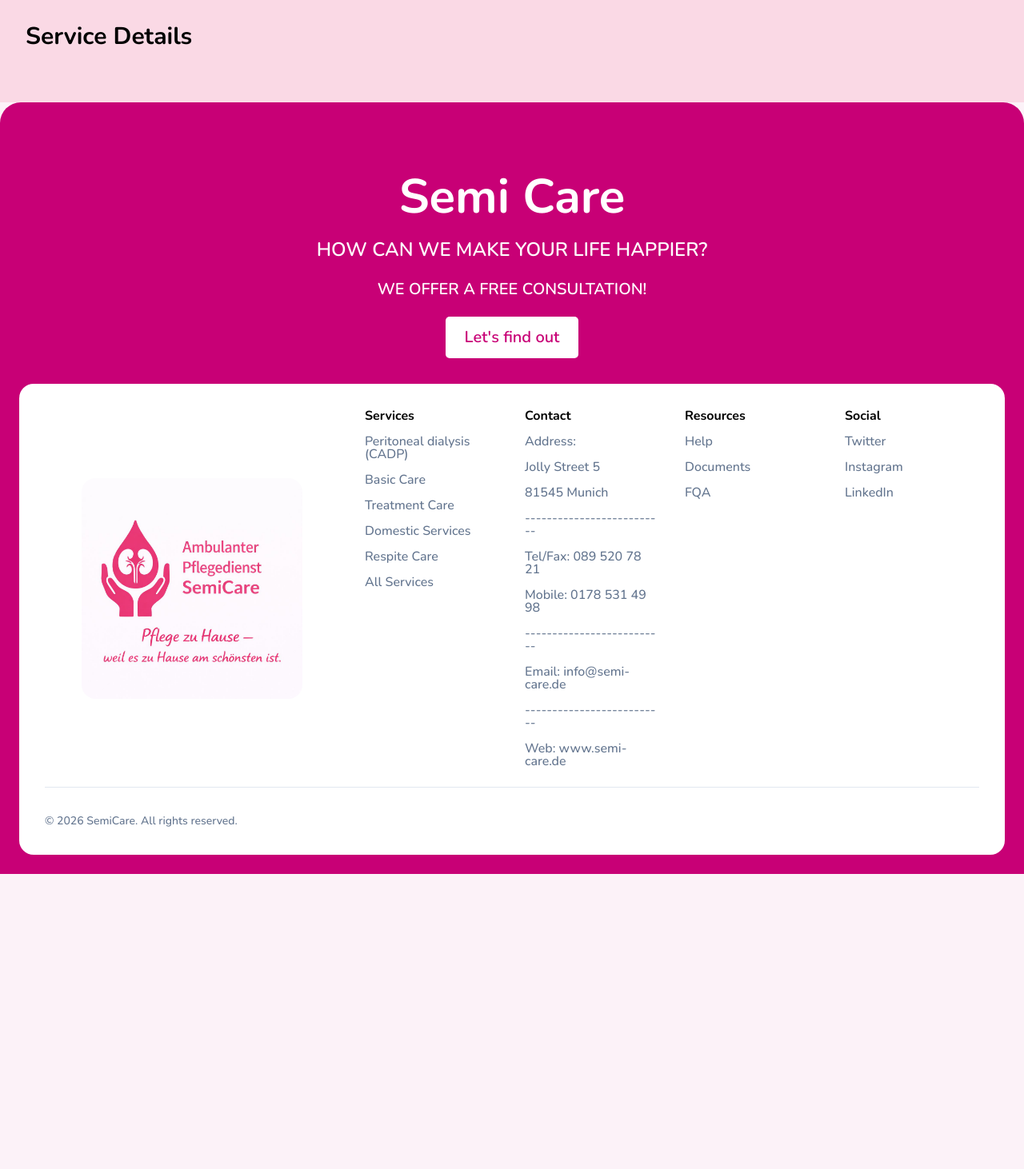
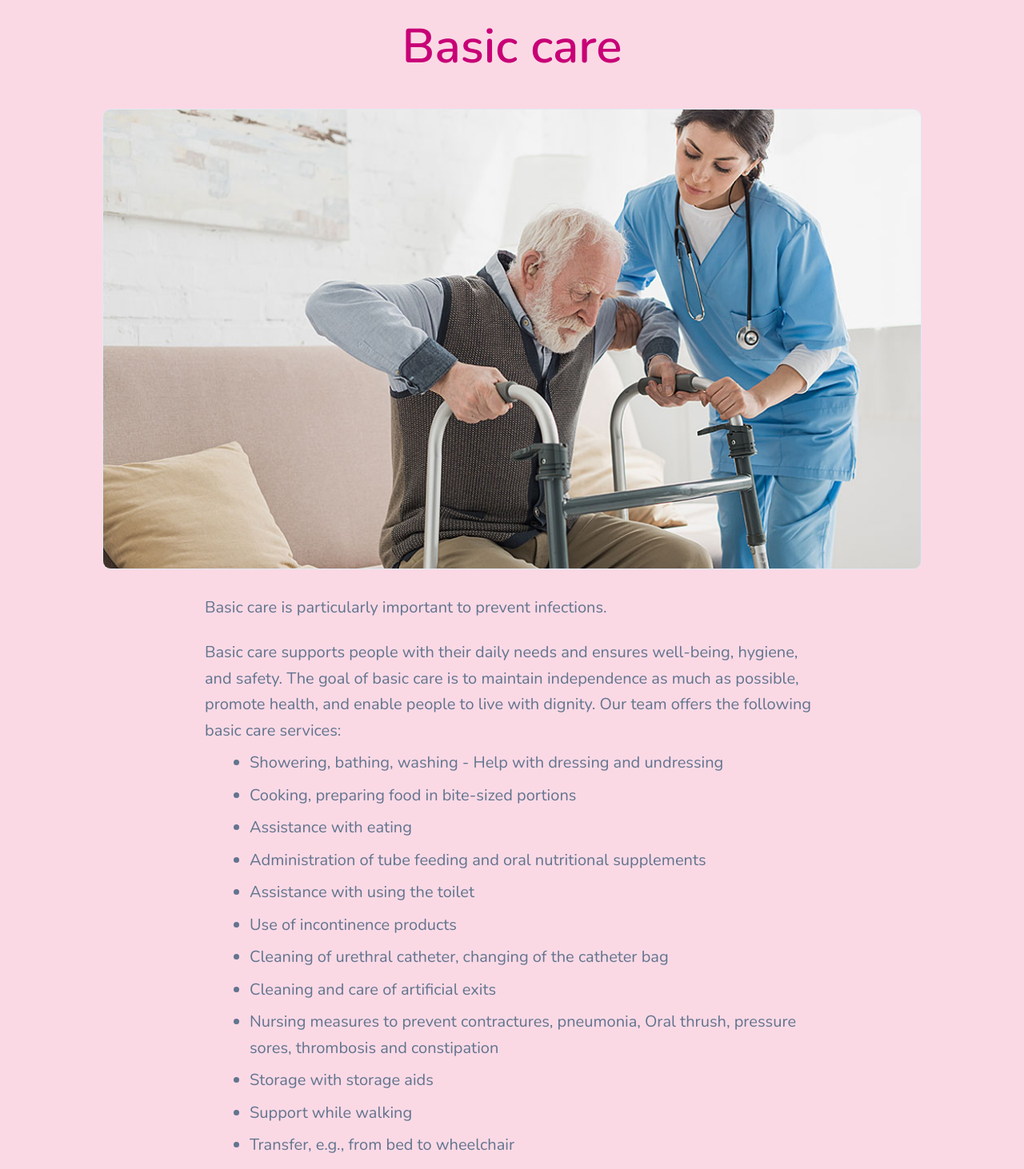
Before and after one commit to sinissto/semi-care-app, a React (Vite) app: page /services/basic-care in a window 1280 px wide. Shown: the part 100-1562 px from the top of the page at 80% size. Before the commit the page ends 1193 px from the top, so only its background shows below. Built offline with nearby package versions, Linux system fonts and the light colour scheme.

Commit message:
Service Details Page - ready for presentation

```diff
--- a/package.json
+++ b/package.json
@@ -11,6 +11,7 @@
   },
   "dependencies": {
     "@radix-ui/react-accordion": "^1.2.12",
+    "@radix-ui/react-avatar": "^1.1.11",
     "@radix-ui/react-context-menu": "^2.2.16",
     "@radix-ui/react-dialog": "^1.1.15",
     "@radix-ui/react-navigation-menu": "^1.2.14",
@@ -18,6 +19,7 @@
     "@radix-ui/react-tabs": "^1.1.13",
     "class-variance-authority": "^0.7.1",
     "clsx": "^2.1.1",
+    "date-fns": "^4.1.0",
     "lucide-react": "^0.563.0",
     "radix-ui": "^1.4.3",
     "react": "^19.2.0",
--- a/src/App.jsx
+++ b/src/App.jsx
@@ -4,7 +4,8 @@
 import ServicesPage from "./pages/ServicesPage";
 import AboutUsPage from "@/pages/AboutUsPage";
 import ContactPage from "./pages/ContactPage";
-import ServiceDetails from "@/pages/ServiceDetails";
+import { ServiceDetailsPage } from "@/pages/ServiceDetailsPage";
+// import ServiceDetailsPage from "@/pages/ServiceDetailsPage";
 
 function App() {
   return (
@@ -12,7 +13,8 @@
       <Route element={<MainLayout />}>
         <Route path="/" element={<HomePage />} />
         <Route path="/services" element={<ServicesPage />}></Route>
-        <Route path="services/:serviceName" element={<ServiceDetails />} />
+        {/*<Route path="services/:serviceName" element={<ServiceDetailsPage />} />*/}
+        <Route path="services/:serviceName" element={<ServiceDetailsPage />} />
         <Route path="/services" element={<ServicesPage />} />
         <Route path="/about-us" element={<AboutUsPage />} />
         <Route path="/contact" element={<ContactPage />} />
--- /dev/null
+++ b/src/components/ui/alert.jsx
@@ -0,0 +1,63 @@
+import * as React from "react"
+import { cva } from "class-variance-authority";
+
+import { cn } from "@/lib/utils"
+
+const alertVariants = cva(
+  "relative w-full rounded-lg border px-4 py-3 text-sm grid has-[>svg]:grid-cols-[calc(var(--spacing)*4)_1fr] grid-cols-[0_1fr] has-[>svg]:gap-x-3 gap-y-0.5 items-start [&>svg]:size-4 [&>svg]:translate-y-0.5 [&>svg]:text-current",
+  {
+    variants: {
+      variant: {
+        default: "bg-card text-card-foreground",
+        destructive:
+          "text-destructive bg-card [&>svg]:text-current *:data-[slot=alert-description]:text-destructive/90",
+      },
+    },
+    defaultVariants: {
+      variant: "default",
+    },
+  }
+)
+
+function Alert({
+  className,
+  variant,
+  ...props
+}) {
+  return (
+    <div
+      data-slot="alert"
+      role="alert"
+      className={cn(alertVariants({ variant }), className)}
+      {...props} />
+  );
+}
+
+function AlertTitle({
+  className,
+  ...props
+}) {
+  return (
+    <div
+      data-slot="alert-title"
+      className={cn("col-start-2 line-clamp-1 min-h-4 font-medium tracking-tight", className)}
+      {...props} />
+  );
+}
+
+function AlertDescription({
+  className,
+  ...props
+}) {
+  return (
+    <div
+      data-slot="alert-description"
+      className={cn(
+        "text-muted-foreground col-start-2 grid justify-items-start gap-1 text-sm [&_p]:leading-relaxed",
+        className
+      )}
+      {...props} />
+  );
+}
+
+export { Alert, AlertTitle, AlertDescription }
--- /dev/null
+++ b/src/components/ui/avatar.jsx
@@ -0,0 +1,45 @@
+import * as React from "react"
+import * as AvatarPrimitive from "@radix-ui/react-avatar"
+
+import { cn } from "@/lib/utils"
+
+function Avatar({
+  className,
+  ...props
+}) {
+  return (
+    <AvatarPrimitive.Root
+      data-slot="avatar"
+      className={cn("relative flex size-8 shrink-0 overflow-hidden rounded-full", className)}
+      {...props} />
+  );
+}
+
+function AvatarImage({
+  className,
+  ...props
+}) {
+  return (
+    <AvatarPrimitive.Image
+      data-slot="avatar-image"
+      className={cn("aspect-square size-full", className)}
+      {...props} />
+  );
+}
+
+function AvatarFallback({
+  className,
+  ...props
+}) {
+  return (
+    <AvatarPrimitive.Fallback
+      data-slot="avatar-fallback"
+      className={cn(
+        "bg-muted flex size-full items-center justify-center rounded-full",
+        className
+      )}
+      {...props} />
+  );
+}
+
+export { Avatar, AvatarImage, AvatarFallback }
--- a/src/pages/ServiceDetails.jsx
+++ /dev/null
@@ -1,24 +0,0 @@
-import Section from "@/layout/Section";
-import { useParams } from "react-router";
-import { useAppContext } from "@/hooks/useAppContext";
-
-const ServiceDetails = () => {
-  const { services } = useAppContext().services;
-  const params = useParams();
-  console.log("Service Name:", params.serviceName);
-  console.log("Available Services:", services);
-
-  const service = services.find(
-    (service) => service.slug.toLowerCase() === params.serviceName.toLowerCase()
-  );
-
-  console.log("Matched Service:", service.title);
-
-  return (
-    <Section>
-      <h1 className={"text-3xl font-bold mb-4"}>Service Details</h1>
-    </Section>
-  );
-};
-
-export default ServiceDetails;
--- /dev/null
+++ b/src/pages/ServiceDetailsPage.jsx
@@ -0,0 +1,64 @@
+import Section from "@/layout/Section";
+import { useAppContext } from "@/hooks/useAppContext";
+import { useParams } from "react-router";
+
+const ServiceDetailsPage = () => {
+  const { services } = useAppContext().services;
+  const params = useParams();
+
+  const service = services.find(
+    (service) => service.slug.toLowerCase() === params.serviceName.toLowerCase()
+  );
+
+  const { title, images, description, serviceList } = service;
+  return (
+    <Section>
+      <div className="mx-auto flex max-w-5xl flex-col items-center gap-4 text-center">
+        <h1 className="max-w-3xl text-5xl text-primary font-semibold text-pretty md:text-6xl">
+          {title}
+        </h1>
+
+        <div className="flex items-center gap-3 text-sm md:text-base"></div>
+        <img
+          src={images[0]}
+          alt="placeholder"
+          className="mt-4 mb-8 aspect-video w-full rounded-lg border object-cover"
+        />
+      </div>
+
+      <div className="container mx-auto">
+        <div className="mx-auto prose max-w-3xl dark:prose-invert">
+          {description.map((paragraph, index) => (
+            <p
+              key={index}
+              className="text-md md:text-xl text-muted-foreground leading-relaxed mb-6 last-of-type:mb-2"
+            >
+              {paragraph}
+            </p>
+          ))}
+          <ul className={"list-disc ml-14"}>
+            {serviceList.map((listItem, index) => (
+              <li
+                key={index}
+                className={
+                  "text-md md:text-xl text-muted-foreground leading-relaxed mb-2"
+                }
+              >
+                {listItem}
+              </li>
+            ))}
+          </ul>
+          {images.at(1) && (
+            <img
+              src={images[1]}
+              alt="placeholder"
+              className="my-8 w-full h-auto rounded-md object-fit"
+            />
+          )}
+        </div>
+      </div>
+    </Section>
+  );
+};
+
+export { ServiceDetailsPage };
--- a/src/pages/ServicesPage.jsx
+++ b/src/pages/ServicesPage.jsx
@@ -1,5 +1,3 @@
-import { useAppContext } from "@/hooks/useAppContext";
-
 import { ServicesHero } from "@/components/services/ServicesHero";
 import ServicesList from "@/components/services/ServicesList";
 
```
Also changed, not shown: 1 other file (tests, documents, lock files or other folders).
